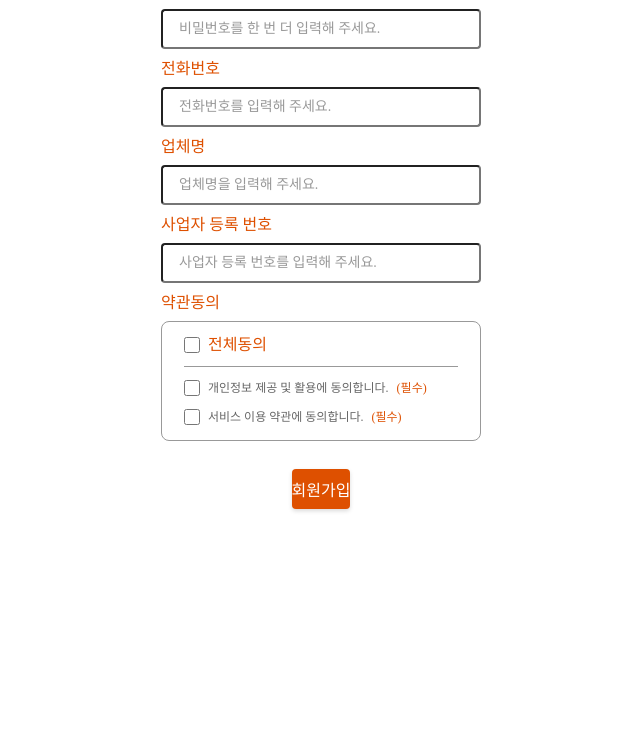
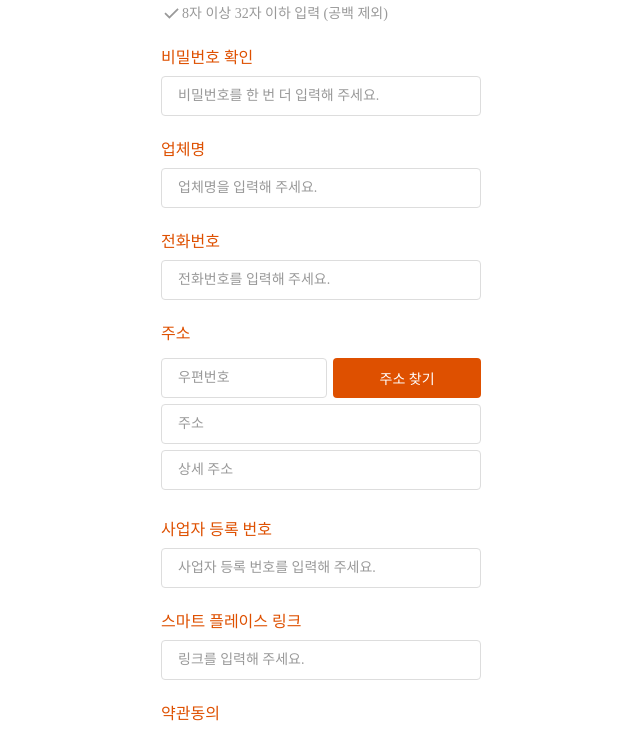
Before and after one commit to salmeungyelan/NProject, a React (Create React App) app: page /register in a window 1280 px wide. Shown: the part 488-1218 px from the top of the page, without its empty margins (319-959 px from the left). Before the commit the page ends 1061 px from the top, so only its background shows below. Built offline with nearby package versions, Linux system fonts and the light colour scheme; a web font is replaced by a local one.

Commit message:
Design: 회원가입 페이지 퍼블 수정
디자인 변경으로 회원가입 페이지 퍼블리싱 수정

```diff
--- a/src/pages/Register/index.js
+++ b/src/pages/Register/index.js
@@ -10,6 +10,7 @@ import Input from 'components/@common/Input';
 import Button from 'components/@common/Button';
 import Line from 'components/@common/Line';
 import TermsModal from 'components/pages/Register/TermsModal';
+import MESSAGE from 'constants/message';
 
 function Register() {
 	useLayout();
@@ -100,98 +101,161 @@ function Register() {
 					<S.H1>이메일 입력</S.H1>
 					<Input
 						size={'default'}
+						variant={'default'}
 						type="text"
 						autoComplete="off"
 						placeholder="이메일을 입력해 주세요."
 						required
 					/>
-
-					{/* <p>이메일 미입력 시 가입이 불가능합니다.</p> */}
+					<p></p>
 				</S.InputBox>
 
 				<S.InputBox>
 					<S.H1>아이디 입력</S.H1>
 					<Input
 						size={'default'}
+						variant={'default'}
 						type="text"
 						autoComplete="off"
 						placeholder="아이디는 영어와 숫자로만 입력해 주세요."
 						required
 					/>
+					<p></p>
 				</S.InputBox>
 
 				<S.InputBox>
 					<S.H1>비밀번호 입력</S.H1>
 					<Input
 						size={'default'}
+						variant={'default'}
 						type="password"
 						autoComplete="off"
 						placeholder="비밀번호를 입력해 주세요."
 						required
 					/>
+					<S.EX>
+						<img src="/assets/icons/check.svg" />
+						<span>8자 이상 32자 이하 입력 (공백 제외)</span>
+					</S.EX>
+					<p>{MESSAGE.JOIN.PW}</p>
 				</S.InputBox>
 
 				<S.InputBox>
 					<S.H1>비밀번호 확인</S.H1>
 					<Input
 						size={'default'}
+						variant={'default'}
 						type="password"
 						autoComplete="off"
 						placeholder="비밀번호를 한 번 더 입력해 주세요."
 						required
 					/>
+					<p></p>
+				</S.InputBox>
+
+				<S.InputBox>
+					<S.H1>업체명</S.H1>
+					<Input
+						size={'default'}
+						variant={'default'}
+						type="text"
+						autoComplete="off"
+						placeholder="업체명을 입력해 주세요."
+						required
+					/>
+					<p></p>
 				</S.InputBox>
 
 				<S.InputBox>
 					<S.H1>전화번호</S.H1>
 					<Input
 						size={'default'}
+						variant={'default'}
 						type="text"
 						autoComplete="off"
 						placeholder="전화번호를 입력해 주세요."
 						required
 					/>
+					<p></p>
 				</S.InputBox>
 
-				<S.InputBox>
-					<S.H1>업체명</S.H1>
+				<S.Address>
+					<S.H1>주소</S.H1>
+					<div>
+						<Input
+							size={'default'}
+							variant={'default'}
+							type="text"
+							placeholder="우편번호"
+							required
+						/>
+						<Button variant={'orange'} size={'default'} shape={'default'}>
+							주소 찾기
+						</Button>
+					</div>
 					<Input
 						size={'default'}
+						variant={'default'}
 						type="text"
-						autoComplete="off"
-						placeholder="업체명을 입력해 주세요."
+						placeholder="주소"
 						required
 					/>
-				</S.InputBox>
+					<Input
+						size={'default'}
+						variant={'default'}
+						type="text"
+						placeholder="상세 주소"
+						required
+					/>
+					<p></p>
+				</S.Address>
 
 				<S.InputBox>
 					<S.H1>사업자 등록 번호</S.H1>
 					<Input
 						size={'default'}
+						variant={'default'}
 						type="text"
 						autoComplete="off"
 						placeholder="사업자 등록 번호를 입력해 주세요."
 						required
 					/>
+					<p></p>
+				</S.InputBox>
+
+				<S.InputBox>
+					<S.H1>스마트 플레이스 링크</S.H1>
+					<Input
+						size={'default'}
+						variant={'default'}
+						type="text"
+						autoComplete="off"
+						placeholder="링크를 입력해 주세요."
+						required
+					/>
+					<p></p>
 				</S.InputBox>
 
 				<S.CheckBox>
 					<S.H1>약관동의</S.H1>
 					<S.Check>
+						<S.CheckAll>
+							<input type="checkbox" name="" id="check" />
+							<label htmlFor="check" />
+							<h1>전체동의</h1>
+						</S.CheckAll>
+						<Line size={'width'} variant={'lightGray'} />
 						<S.CheckItem>
-							<input type="checkbox" name="" id="" />
-							<h1>전체동의</h1>
-						</S.CheckItem>
-						<Line size={'width'} variant={'gray'} />
-						<S.CheckItem>
-							<input type="checkbox" name="" id="" />
+							<input type="checkbox" name="" id="check_1" />
+							<label htmlFor="check_1" />
 							<p onClick={handleOpenModal}>
 								개인정보 제공 및 활용에 동의합니다.
 							</p>
 							<span className="text_color">(필수)</span>
 						</S.CheckItem>
 						<S.CheckItem>
-							<input type="checkbox" name="" id="" />
+							<input type="checkbox" name="" id="check_2" />
+							<label htmlFor="check_2" />
 							<p onClick={handleOpenModal}>서비스 이용 약관에 동의합니다.</p>
 							<span className="text_color">(필수)</span>
 						</S.CheckItem>
--- a/src/pages/Register/index.styles.js
+++ b/src/pages/Register/index.styles.js
@@ -20,17 +20,48 @@ export const LogoBox = styled.div`
 export const FormBox = styled.form`
 	width: 320px;
 	${flexColumnCenter}
-	gap: 12px;
+	gap: 6px;
 `;
 
 export const InputBox = styled.div`
 	width: 320px;
 
 	> p {
+		height: 16px;
 		margin-top: 4px;
 		font-weight: 400;
 		font-size: ${({ theme }) => theme.FONT_SIZE.xs};
 		color: ${({ theme }) => theme.PALETTE.red[100]};
+	}
+`;
+
+export const EX = styled.div`
+	${flexAlignCenter}
+	margin-top: 4px;
+
+	> span {
+		font-weight: 400;
+		font-size: ${({ theme }) => theme.FONT_SIZE.sm};
+		color: ${({ theme }) => theme.PALETTE.gray[100]};
+	}
+
+	> img {
+		width: 21px;
+	}
+`;
+
+export const Address = styled(InputBox)`
+	${flexColumn}
+	gap: 6px;
+
+	> div {
+		${flexAlignCenter}
+		gap: 6px;
+
+		> button {
+			font-size: ${({ theme }) => theme.FONT_SIZE.sm};
+			font-weight: 400;
+		}
 	}
 `;
 
@@ -45,8 +76,7 @@ export const CheckBox = styled.div`
 	width: 100%;
 
 	> div {
-		height: 120px;
-		border: 1px solid ${({ theme }) => theme.PALETTE.gray[100]};
+		border: 1px solid ${({ theme }) => theme.PALETTE.gray[0]};
 		border-radius: 8px;
 		padding: 14px 22px;
 	}
@@ -65,14 +95,43 @@ export const Check = styled.div`
 	gap: 13px;
 `;
 
-export const CheckItem = styled.div`
-	${flexAlignCenter}
+export const CheckAll = styled.div`
+	display: flex;
 	gap: 8px;
 	font-weight: 400;
 
 	> h1 {
 		color: ${({ theme }) => theme.PALETTE.orange[100]};
 	}
+
+	> input {
+		position: absolute;
+		clip: rect(0 0 0 0);
+		width: 1px;
+		height: 1px;
+		overflow: hidden;
+	}
+
+	> label::before {
+		display: inline-block;
+		content: '';
+		width: 16px;
+		height: 16px;
+		border-radius: 2px;
+		border: 1px solid ${({ theme }) => theme.PALETTE.gray[0]};
+		background-color: ${({ theme }) => theme.PALETTE.white[100]};
+	}
+
+	> input:checked + label::before {
+		width: 18px;
+		height: 18px;
+		background-image: url('/assets/icons/register-check.svg');
+		border: none;
+	}
+`;
+
+export const CheckItem = styled(CheckAll)`
+	${flexAlignCenter}
 
 	> p {
 		cursor: pointer;
@@ -84,13 +143,9 @@ export const CheckItem = styled.div`
 		font-size: ${({ theme }) => theme.FONT_SIZE.xs};
 		color: ${({ theme }) => theme.PALETTE.orange[100]};
 	}
-
-	> input {
-		width: 16px;
-		height: 16px;
-	}
 `;
 
 export const ButtonBox = styled.div`
-	margin-top: 16px;
+	width: 100%;
+	margin-top: 24px;
 `;
```
